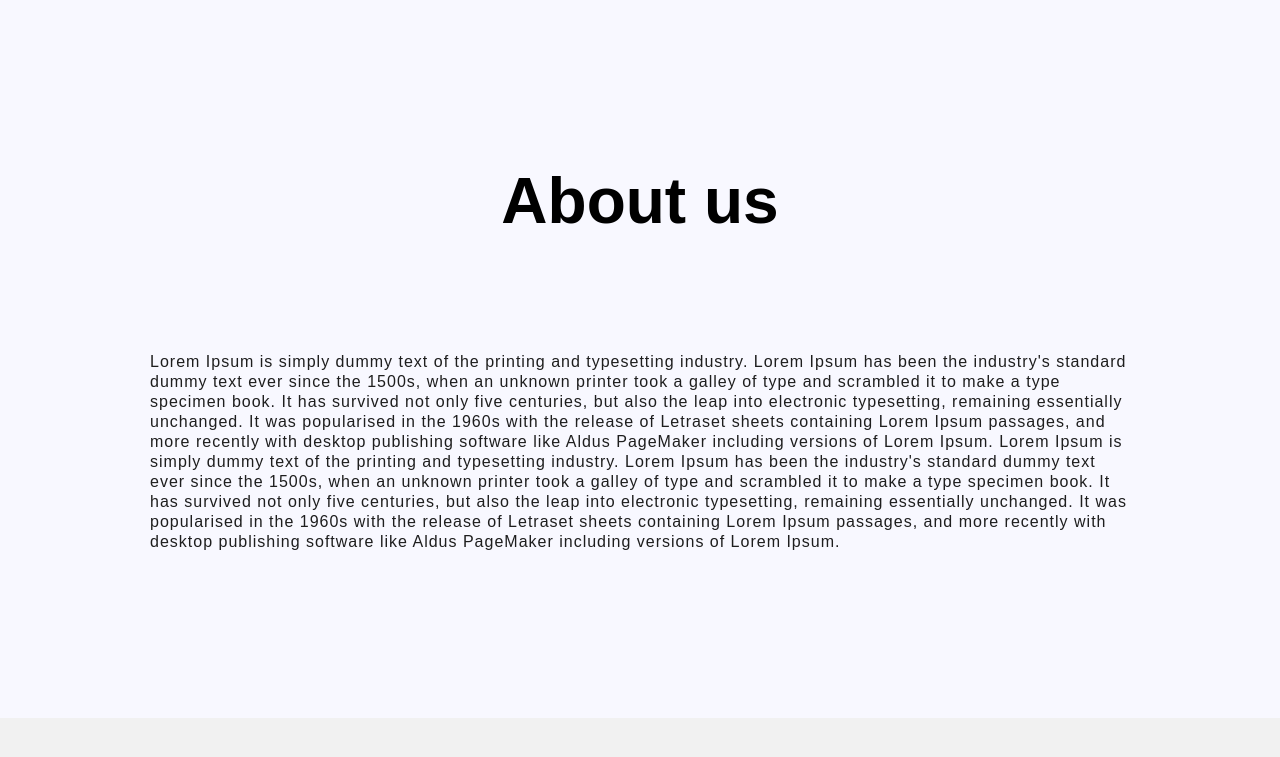
After one commit to pixelon-studios/pixelonstudios-website-menu, a PHP site: page /PAGE_ABOUT.HTML in a window 1280 px wide. The commit adds this page. Shown: the top 757 px of the page. Run offline with PHP 8.4, Linux system fonts and the light colour scheme.

Commit message:
added pages

```diff
--- /dev/null
+++ b/PAGE_ABOUT.HTML
@@ -0,0 +1,31 @@
+<!DOCTYPE html>
+<html lang="en">
+<head>
+    <meta charset="UTF-8">
+    <meta name="viewport" content="width=device-width, initial-scale=1.0">
+    <meta http-equiv="X-UA-Compatible" content="ie=edge">
+    <title>About</title>
+    <link rel="stylesheet" type="text/css" href="css/base.css" />
+</head>
+<body>
+    <div class="section">
+        <h3>About us</h3>
+        <p>Lorem Ipsum is simply dummy text of the printing and typesetting industry.
+            Lorem Ipsum has been the industry's standard dummy text ever since the 1500s,
+            when an unknown printer took a galley of type and scrambled it to make a type
+            specimen book. It has survived not only five centuries, but also the leap into
+            electronic typesetting, remaining essentially unchanged. It was popularised
+            in the 1960s with the release of Letraset sheets containing Lorem Ipsum passages,
+            and more recently with desktop publishing software like Aldus PageMaker including
+            versions of Lorem Ipsum.
+            Lorem Ipsum is simply dummy text of the printing and typesetting industry.
+            Lorem Ipsum has been the industry's standard dummy text ever since the 1500s,
+            when an unknown printer took a galley of type and scrambled it to make a type
+            specimen book. It has survived not only five centuries, but also the leap into
+            electronic typesetting, remaining essentially unchanged. It was popularised
+            in the 1960s with the release of Letraset sheets containing Lorem Ipsum passages,
+            and more recently with desktop publishing software like Aldus PageMaker including
+            versions of Lorem Ipsum.</p>
+    </div>
+</body>
+</html>
--- a/css/base.css
+++ b/css/base.css
@@ -420,3 +420,26 @@ a:focus {
 		border: 1px solid #ee2200;
 	}
 }
+
+.section{
+	height: 100%;
+	width: 100%;
+	background-color: #F8F8FF;
+	padding: 100px;
+	display: flexbox;
+}
+ .section h3{
+	 color: #000000;
+	 font-size: 48pt;
+	 font-weight: 700;
+	 text-align: center;
+ }
+ .section p{
+	color: #1E1E1E;
+	font-size: 12pt;
+	font-family: Arial, Helvetica, sans-serif;
+	font-weight: 400;
+	padding: 50px;
+	letter-spacing: 1px;
+	line-height: 20px;
+ }
```
Also changed, not shown: PAGE_CAREERS.HTML (added, +31 -0 lines), PAGE_CONTACT.HTML (added, +31 -0 lines), PAGE_INDEX.HTML (renamed from index.html, +14 -6 lines), PAGE_SERVICES.HTML (added, +31 -0 lines).
